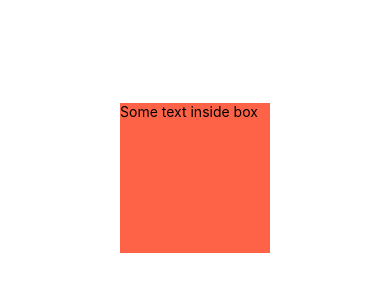
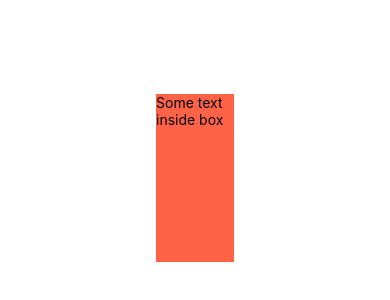
Before and after one commit to likern/course-react-native-animation, a React Native app: screen / in a window 390 px wide. Shown: the part 244-544 px from the top of the page. Built offline with nearby package versions, Linux system fonts and the light colour scheme.

Commit message:
width and height example with percentage sizes

```diff
--- a/App.js
+++ b/App.js
@@ -12,25 +12,33 @@ const StyledBox = styled.View`
   /* position: absolute; */
   /* left: 0; */
   /* top: 0; */
-  width: 150;
+  /* width: '20%'; */
   /* right: 0; */
-  height: 150;
+  /* height: '20%'; */
   background-color: tomato;
 `;
 
 const App = () => {
   const animation = new Animated.Value(0);
-  const rotateInterpolate = animation.interpolate({
-    inputRange: [0, 360],
-    outputRange: ['0deg', '-360deg'],
+
+  const widthInterpolate = animation.interpolate({
+    inputRange: [0, 1],
+    outputRange: ['20%', '50%'],
   });
+
+  const heightInterpolate = animation.interpolate({
+    inputRange: [0, 1],
+    outputRange: ['20%', '30%'],
+  });
+
   const [animatedStyles, setAnimatedStyles] = useState({
-    transform: [{rotate: rotateInterpolate}],
+    width: widthInterpolate,
+    height: heightInterpolate,
   });
 
   const startAnimation = () => {
     Animated.timing(animation, {
-      toValue: 360,
+      toValue: 1,
       duration: 1500,
     }).start();
   };
```
